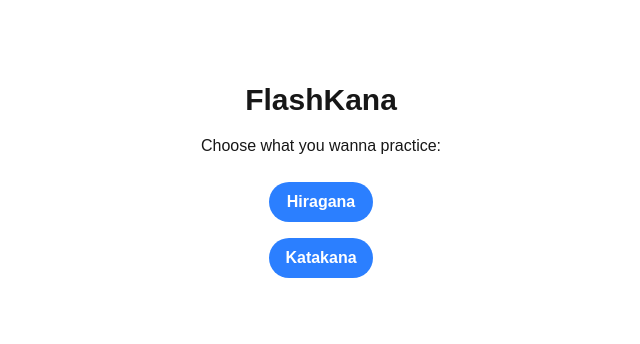
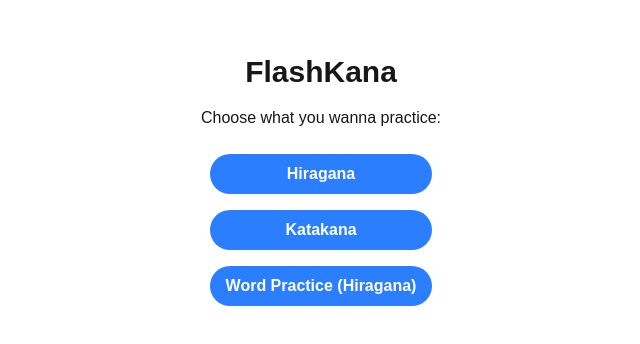
Before and after one commit to UsamahThani/flashkana, a Next.js app: page / in a window 1280 px wide. Shown: the part 220-564 px from the top of the page, without its empty margins (319-959 px from the left). Built offline with nearby package versions, Linux system fonts and the light colour scheme.

Commit message:
add: word practice (hiragana)

```diff
--- a/public/kana.json
+++ b/public/kana.json
@@ -94,5 +94,53 @@
 		{ "char": "ワ", "romaji": "wa" },
 		{ "char": "ヲ", "romaji": "wo" },
 		{ "char": "ン", "romaji": "n" }
+	],
+	"hiragana_practice": [
+		{ "char": "あめ", "romaji": "ame\nrain" },
+		{ "char": "いぬ", "romaji": "inu\ndog" },
+		{ "char": "うみ", "romaji": "umi\nsea" },
+		{ "char": "えき", "romaji": "eki\nstation" },
+		{ "char": "おちゃ", "romaji": "ocha\ntea" },
+		{ "char": "かさ", "romaji": "kasa\numbrella" },
+		{ "char": "き", "romaji": "ki\ntree" },
+		{ "char": "くるま", "romaji": "kuruma\ncar" },
+		{ "char": "けむし", "romaji": "kemushi\ncaterpillar" },
+		{ "char": "こども", "romaji": "kodomo\nchild" },
+		{ "char": "さかな", "romaji": "sakana\nfish" },
+		{ "char": "しろ", "romaji": "shiro\nwhite" },
+		{ "char": "すし", "romaji": "sushi\nsushi" },
+		{ "char": "せんせい", "romaji": "sensei\nteacher" },
+		{ "char": "そら", "romaji": "sora\nsky" },
+		{ "char": "たまご", "romaji": "tamago\negg" },
+		{ "char": "ちず", "romaji": "chizu\nmap" },
+		{ "char": "つき", "romaji": "tsuki\nmoon" },
+		{ "char": "て", "romaji": "te\nhand" },
+		{ "char": "とけい", "romaji": "tokei\nclock" },
+		{ "char": "なつ", "romaji": "natsu\nsummer" },
+		{ "char": "にく", "romaji": "niku\nmeat" },
+		{ "char": "ぬの", "romaji": "nuno\ncloth" },
+		{ "char": "ねこ", "romaji": "neko\ncat" },
+		{ "char": "のり", "romaji": "nori\nseaweed" },
+		{ "char": "はな", "romaji": "hana\nflower" },
+		{ "char": "ひこうき", "romaji": "hikouki\nairplane" },
+		{ "char": "ふね", "romaji": "fune\nboat" },
+		{ "char": "へや", "romaji": "heya\nroom" },
+		{ "char": "ほし", "romaji": "hoshi\nstar" },
+		{ "char": "まど", "romaji": "mado\nwindow" },
+		{ "char": "みず", "romaji": "mizu\nwater" },
+		{ "char": "むし", "romaji": "mushi\ninsect" },
+		{ "char": "め", "romaji": "me\neye" },
+		{ "char": "もり", "romaji": "mori\nforest" },
+		{ "char": "やま", "romaji": "yama\nmountain" },
+		{ "char": "ゆき", "romaji": "yuki\nsnow" },
+		{ "char": "よる", "romaji": "yoru\nnight" },
+		{ "char": "らいねん", "romaji": "rainen\nnext year" },
+		{ "char": "りんご", "romaji": "ringo\napple" },
+		{ "char": "るす", "romaji": "rusu\nabsence" },
+		{ "char": "れいぞうこ", "romaji": "reizouko\nrefrigerator" },
+		{ "char": "ろうそく", "romaji": "rousoku\ncandle" },
+		{ "char": "わたし", "romaji": "watashi\nI, me" },
+		{ "char": "をんがく", "romaji": "wongaku\nmusic" },
+		{ "char": "ほん", "romaji": "hon\nbook" }
 	]
 }
--- a/src/app/page.tsx
+++ b/src/app/page.tsx
@@ -23,6 +23,12 @@ export default function Home() {
 				>
 					Katakana
 				</Link>
+				<Link
+					href="/practice?type=hiragana_practice"
+					className="bg-blue-500 hover:bg-blue-700 text-white font-bold py-2 px-4 rounded-full"
+				>
+					Word Practice (Hiragana)
+				</Link>
 			</div>
 		</main>
 	);
```
